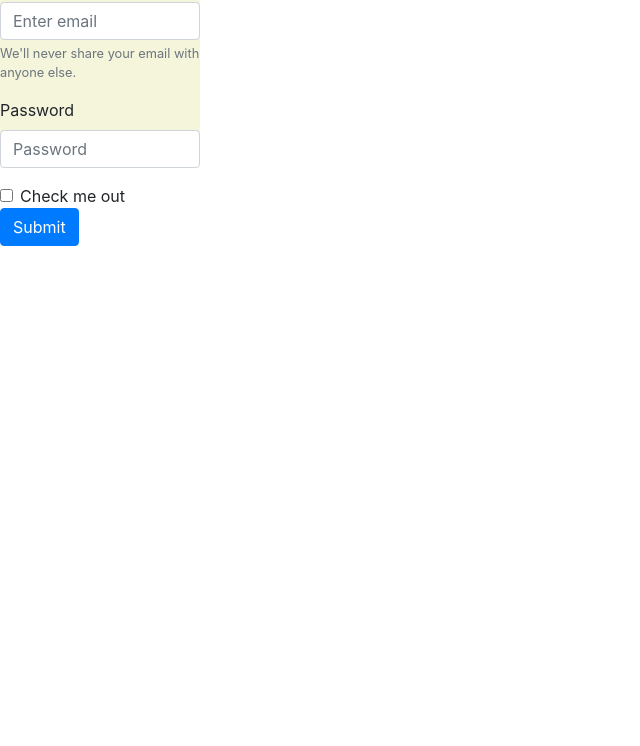
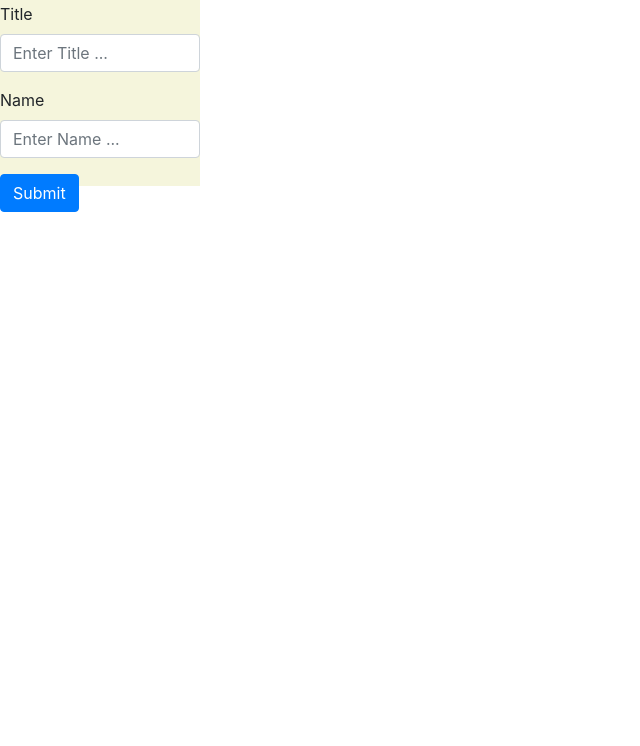
Before and after one commit to SpencerLeBard/NestAPI, a website with bundled scripts: page src/Front-End/index.html in a window 1280 px wide. Shown: the part 54-800 px from the top of the page, without its empty margins (0-640 px from the left). Built offline with nearby package versions, Linux system fonts and the light colour scheme; what @nestjs/common, @nestjs/core would draw is missing.

Commit message:
bootstrap

```diff
--- a/src/Front-End/index.html
+++ b/src/Front-End/index.html
@@ -7,20 +7,15 @@
   <link rel="stylesheet"href="https://stackpath.bootstrapcdn.com/bootstrap/4.5.2/css/bootstrap.min.css">
 </head>
 <body>
-<div class="forms">Insert
+<div class="forms"> <h1>Insert</h1>
   <form>
     <div class="form-group">
-      <label for="exampleInputEmail1">Email address</label>
-      <input type="email" class="form-control" id="exampleInputEmail1" aria-describedby="emailHelp" placeholder="Enter email">
-      <small id="emailHelp" class="form-text text-muted">We'll never share your email with anyone else.</small>
+      <label for="exampleInputEmail1">Title</label>
+      <input type="email" class="form-control" id="exampleInputEmail1" aria-describedby="emailHelp" placeholder="Enter Title ...">
     </div>
     <div class="form-group">
-      <label for="exampleInputPassword1">Password</label>
-      <input type="password" class="form-control" id="exampleInputPassword1" placeholder="Password">
-    </div>
-    <div class="form-check">
-      <input type="checkbox" class="form-check-input" id="exampleCheck1">
-      <label class="form-check-label" for="exampleCheck1">Check me out</label>
+      <label for="exampleInputPassword1">Name</label>
+      <input type="password" class="form-control" id="exampleInputPassword1" placeholder="Enter Name ...">
     </div>
     <button type="submit" class="btn btn-primary">Submit</button>
   </form>
--- a/src/Front-End/style.css
+++ b/src/Front-End/style.css
@@ -1,5 +1,5 @@
 .forms {
-  height: 25vh;
+  height: 30vh;
   width: 25vh;
   background-color: beige;
 }
```
